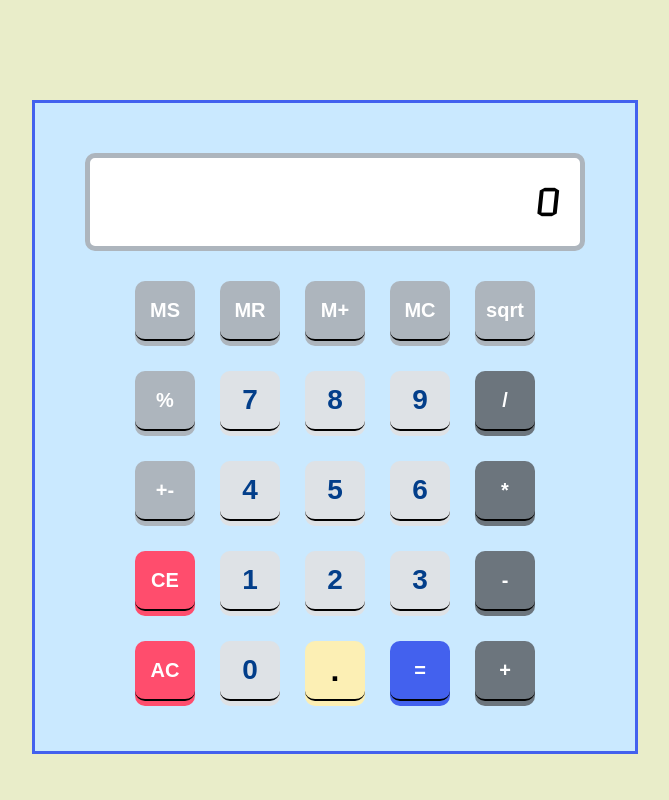
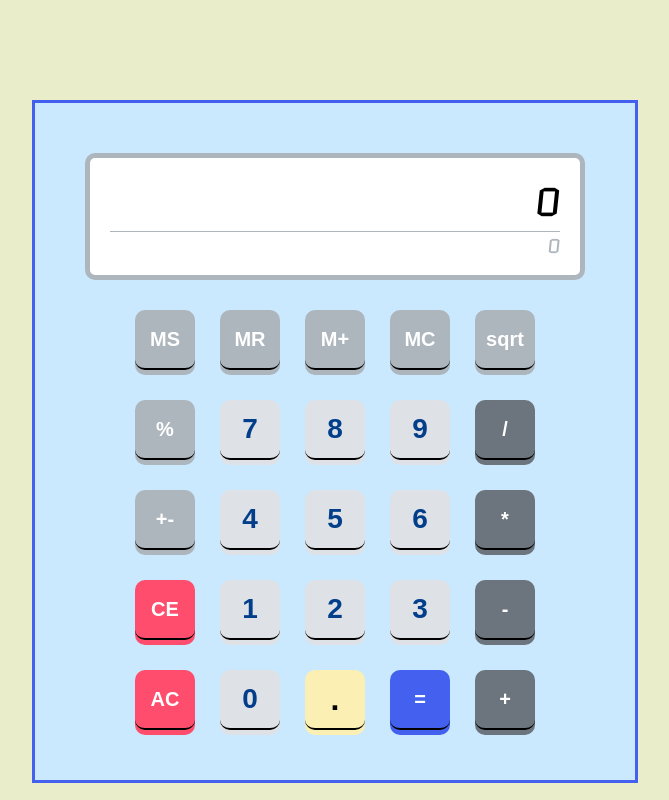
Before and after one commit to KhoaDinhNguyen/Calculator, a React (Create React App) app in the folder client/: page / in a window 1280 px wide. Shown: the whole page, without its empty margins (305-974 px from the left). Built offline with nearby package versions, Linux system fonts and the light colour scheme.

Commit message:
feat: add previous value screen

```diff
--- a/client/src/components/Screen.js
+++ b/client/src/components/Screen.js
@@ -1,11 +1,19 @@
 import styles from "../styles/Screen.module.css";
 import "../styles/Root.css";
 
-function Screen({ value, op }) {
+function Screen({ currentValue, op, previousValue }) {
   return (
     <div id={styles.screen}>
-      <p className={styles.displayScreen}>{op}</p>
-      <p className={styles.displayScreen}>{value}</p>
+      <div id={styles.currentScreen}>
+        <p className={styles.displayScreen}>{op}</p>
+        <p className={styles.displayScreen}>{currentValue}</p>
+      </div>
+      <div id={styles.previousScreen}>
+        {previousValue == null && <p className={styles.displayScreen}>0</p>}
+        {previousValue != null && (
+          <p className={styles.displayScreen}>{previousValue}</p>
+        )}
+      </div>
     </div>
   );
 }
--- a/client/src/pages/SimpleCalculator.js
+++ b/client/src/pages/SimpleCalculator.js
@@ -1,4 +1,4 @@
-import { useState } from "react";
+import { useState, useEffect } from "react";
 
 import LineOfButton from "../components/LineOfButton";
 import Screen from "../components/Screen";
@@ -20,6 +20,10 @@ function SimpleCalculator() {
   const [currentButton, setCurrentButton] = useState(null);
   const [previousOperation, setPreviousOperation] = useState(null);
   const [memoryValue, setMemoryValue] = useState("0");
+
+  useEffect(() => {
+    document.title = "Calculator | Simple Calculator";
+  }, []);
 
   const onClickNumericButton = (value) => {
     if (!nextScreenValue) {
@@ -48,7 +52,7 @@ function SimpleCalculator() {
         doOperation(previousValue, currentValue, previousOperation)
       );
     } else if (previousValue === null) {
-      setPreviousValue((val) => currentValue);
+      setPreviousValue((val) => formatStringNumber(currentValue));
     }
     setPreviousOperation(op);
     setCurrentButton(op);
@@ -72,7 +76,7 @@ function SimpleCalculator() {
         doOperation(previousValue, currentValue, currentOperation)
       );
     } else if (previousValue === null) {
-      setPreviousValue((val) => currentValue);
+      setPreviousValue((val) => formatStringNumber(currentValue));
     }
     setPreviousValue(null);
     setPreviousOperation(null);
@@ -197,7 +201,11 @@ function SimpleCalculator() {
   return (
     <div id={styles.pageView}>
       <div id={styles.calculator}>
-        <Screen value={currentValue} op={currentOperation} />
+        <Screen
+          currentValue={currentValue}
+          op={currentOperation}
+          previousValue={previousValue}
+        />
         <ul id={styles.buttons}>{configureComponent}</ul>
       </div>
     </div>
--- a/client/src/styles/Screen.module.css
+++ b/client/src/styles/Screen.module.css
@@ -1,12 +1,9 @@
 @import url('https://fonts.googleapis.com/css2?family=Quantico:ital,wght@0,400;0,700;1,400;1,700&display=swap');
 
 #screen {
-  display: flex;
   border: 5px solid var(--grey500);
   border-radius: 10px;
   width: var(--simple-calculator-width);
-  justify-content: space-between;
-  align-items: center;
   background-color: white;
   padding: 15px 20px;
 }
@@ -17,3 +14,20 @@
   font-style: italic;
   font-size: 40px;
 }
+
+#currentScreen {
+  display: flex;
+  justify-content: space-between;
+  align-items: center;
+}
+
+#previousScreen {
+  display: flex;
+  justify-content: flex-end;
+  border-top: 1px solid var(--grey500);
+}
+
+#previousScreen .displayScreen {
+  font-size: 20px;
+  color: var(--grey500)
+}
```
